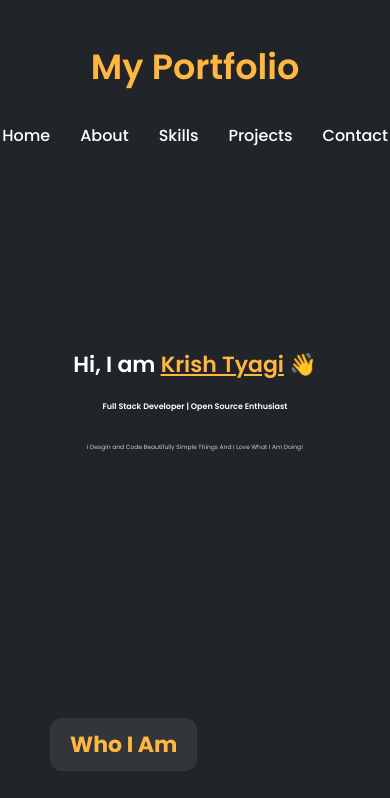
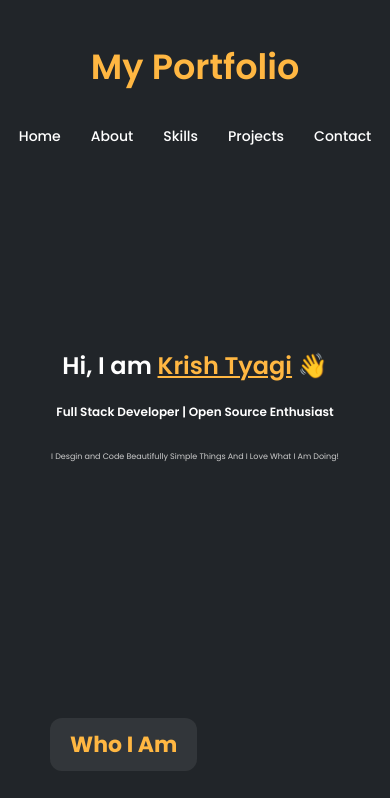
Before and after one commit to kriishtyagee-create/MY-Profile, a plain HTML site: page index.html in a window 390 px wide. Shown: the top 798 px of the page. Drawn offline with nearby package versions, Linux system fonts and the light colour scheme.

Commit message:
Update style.css

```diff
--- a/style.css
+++ b/style.css
@@ -357,7 +357,7 @@ footer .bottom-bar{
     }
 
     .navbar ul li a{
-        font-size: 16px;
+        font-size: 14px;
         justify-content: center;
     }
 
@@ -368,13 +368,13 @@ footer .bottom-bar{
     }
 
     .main h4{
-        font-size: 22px;
+        font-size: 24px;
     }
     .main p.title{
-        font-size: 8px;
+        font-size: 12px;
     }
     .main p.subtitle{
-        font-size: 6px;
+        font-size: 8px;
 }
 
     .about .info h3{
```
